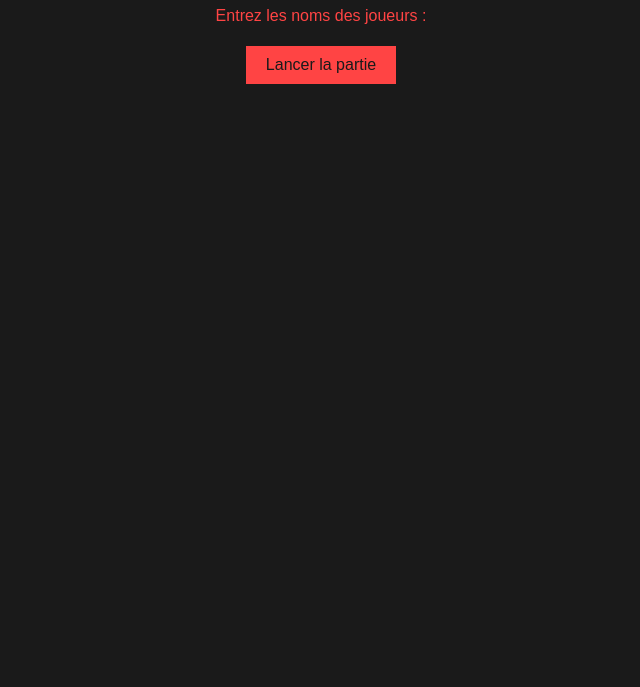
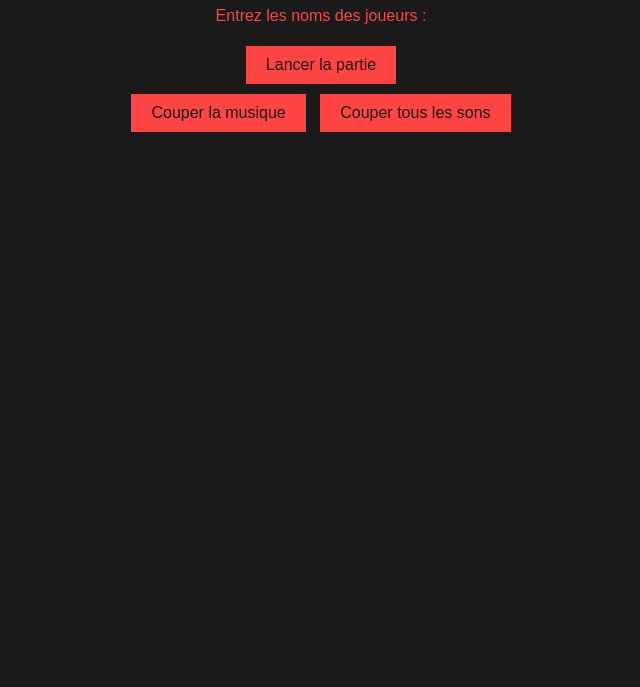
Before and after one commit to LeYousss/Liar-s-Bar-IRL, a plain HTML site: page game.html in a window 1280 px wide. Shown: the part 113-800 px from the top of the page, without its empty margins (319-959 px from the left). Drawn offline with Linux system fonts and the light colour scheme.

Commit message:
Update game.html
ajout de 2 boutons

```diff
--- a/game.html
+++ b/game.html
@@ -35,7 +35,14 @@
             <button onclick="addNewPlayer()">Ajouter</button>
             <button onclick="closeAddPlayerMenu()">Annuler</button>
         </div>
+        <div id="soundControls">
+            <button onclick="toggleMusic()">Couper la musique</button>
+            <button onclick="toggleAllSounds()">Couper tous les sons</button>
+        </div>
     </div>
     <script src="script.js"></script>
 </body>
 </html>
+    <script src="script.js"></script>
+</body>
+</html>
```
